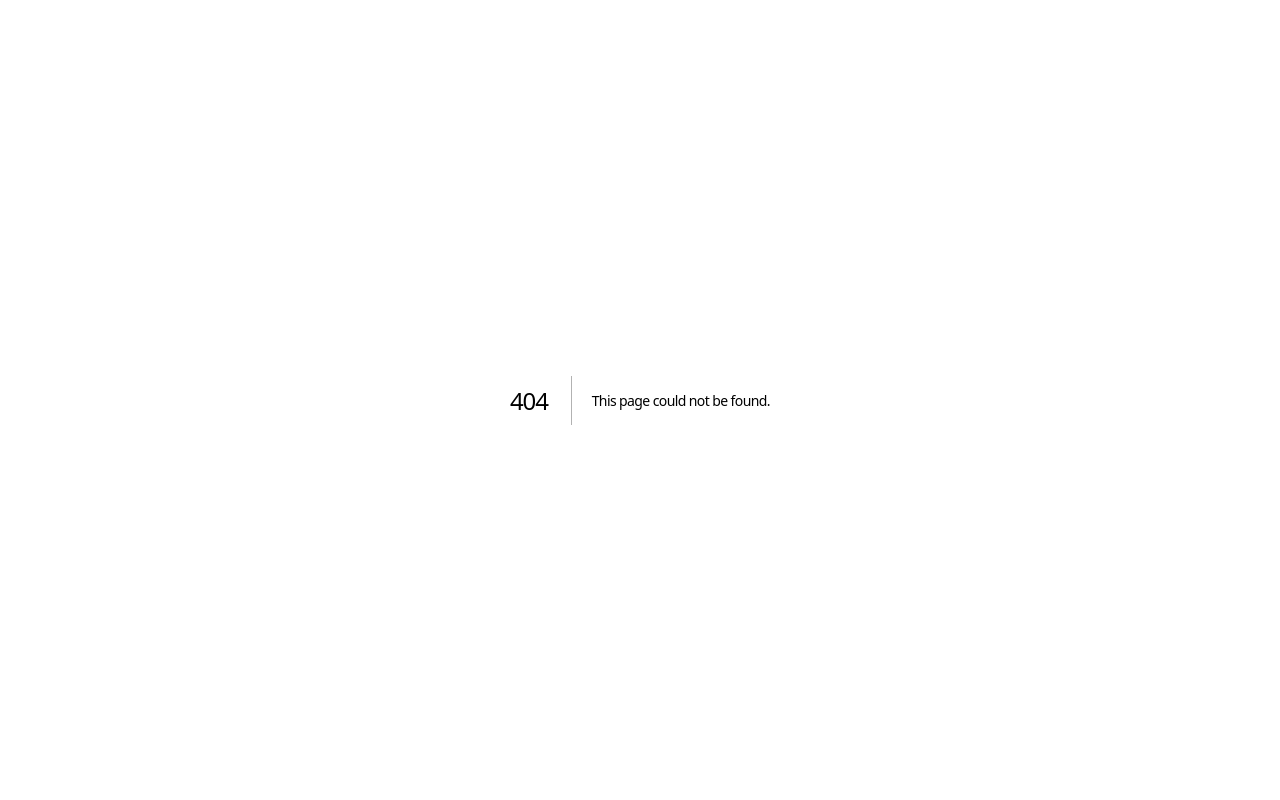
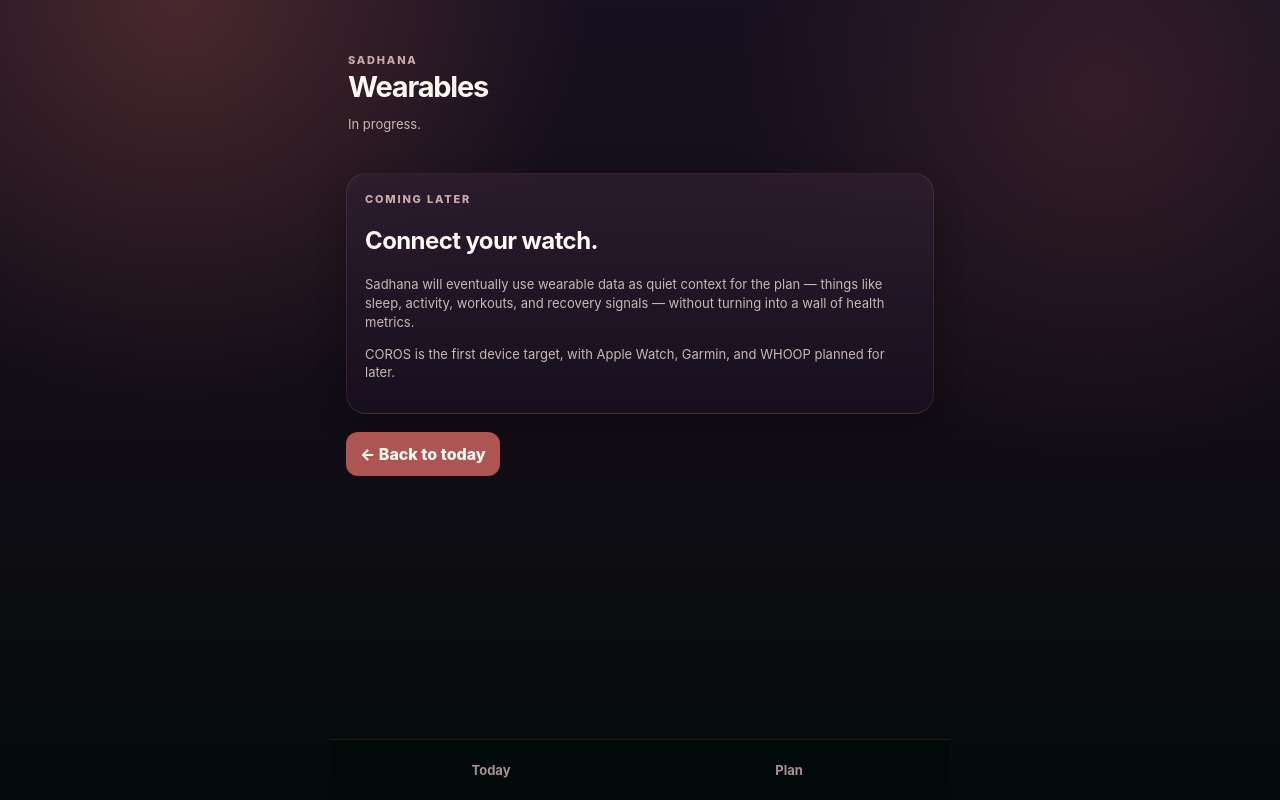
Before and after one commit to nopravlem/fitness-tracker, a Next.js app: page /wearables in a window 1280 px wide. Before the commit this address had no page. Built offline with nearby package versions, Linux system fonts and the light colour scheme.

Commit message:
Add wearables placeholder page

```diff
--- /dev/null
+++ b/app/wearables/page.tsx
@@ -0,0 +1,17 @@
+import Link from 'next/link';
+
+export default function WearablesPage(){
+  return <main className="shell">
+    <header><div><p className="eyebrow">SADHANA</p><h1>Wearables</h1><p className="subtle">In progress.</p></div></header>
+
+    <section className="card">
+      <p className="eyebrow">COMING LATER</p>
+      <h2>Connect your watch.</h2>
+      <p className="subtle">Sadhana will eventually use wearable data as quiet context for the plan — things like sleep, activity, workouts, and recovery signals — without turning into a wall of health metrics.</p>
+      <p className="subtle">COROS is the first device target, with Apple Watch, Garmin, and WHOOP planned for later.</p>
+    </section>
+
+    <div className="inlineActions"><Link href="/">← Back to today</Link></div>
+    <nav><Link href="/">Today</Link><Link href="/plan">Plan</Link></nav>
+  </main>
+}
```
